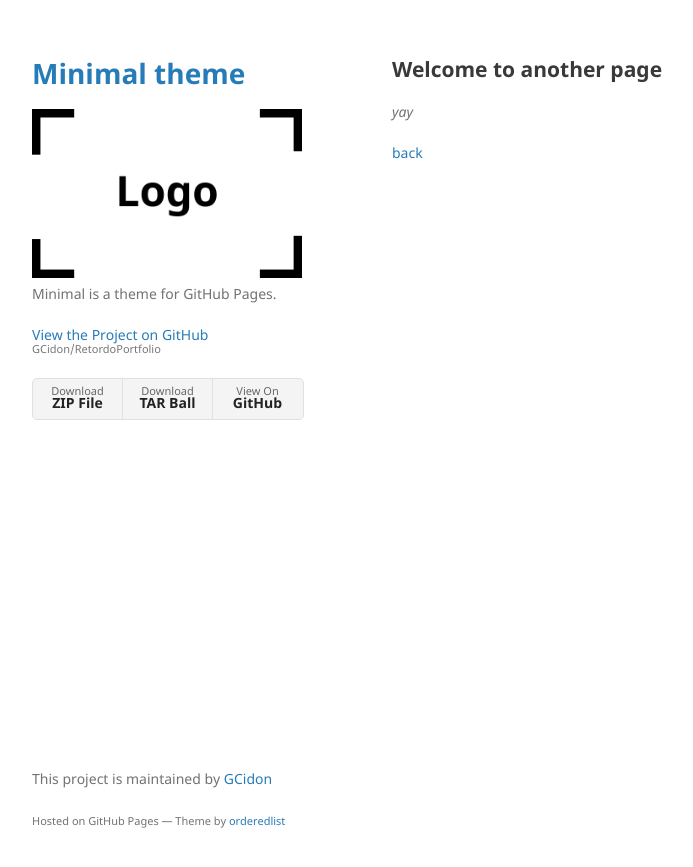
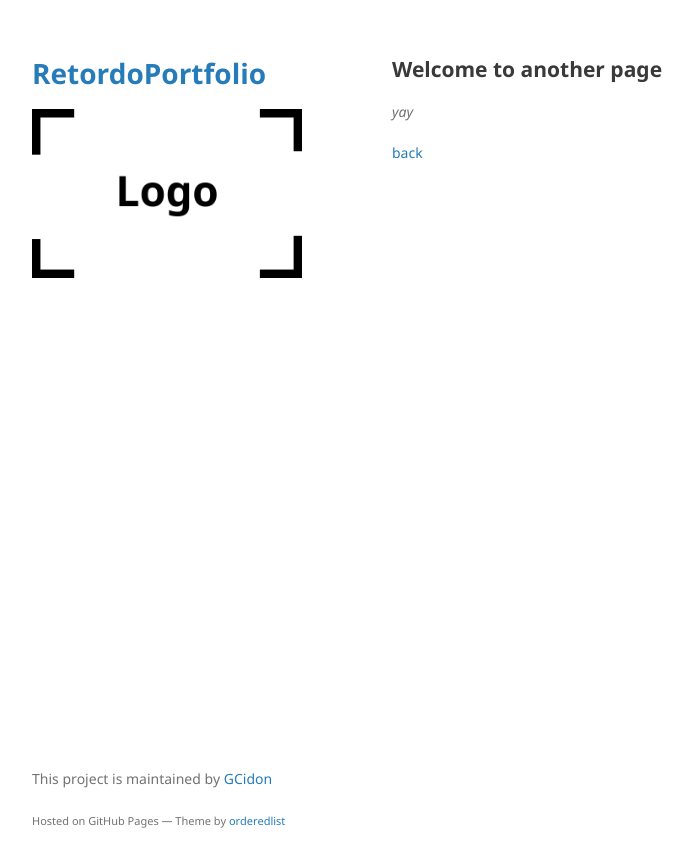
Before and after one commit to GCidon/RetordoPortfolio, a Jekyll site: the page built from another-page.md, in a window 1280 px wide. Shown: the top 867 px of the page, without its empty margins (178-871 px from the left). Built offline with Jekyll 4.4.1, drawn with Linux system fonts in a browser that asks for light colours; our own code applies the rules of GitHub Pages for plain Markdown files.

Commit message:
Actualizado layout izquierda

```diff
--- a/_layouts/default.html
+++ b/_layouts/default.html
@@ -15,28 +15,10 @@
   <body>
     <div class="wrapper">
       <header>
-        <h1><a href="{{ "/" | absolute_url }}">{{ site.title | default: site.github.repository_name }}</a></h1>
+        <h1><a href="{{ "/" | absolute_url }}">{{ site.github.repository_name }}</a></h1>
 
         {% if site.logo %}
           <img src="{{site.logo | relative_url}}" alt="Logo" />
-        {% endif %}
-
-        <p>{{ site.description | default: site.github.project_tagline }}</p>
-
-        {% if site.github.is_project_page %}
-        <p class="view"><a href="{{ site.github.repository_url }}">View the Project on GitHub <small>{{ site.github.repository_nwo }}</small></a></p>
-        {% endif %}
-
-        {% if site.github.is_user_page %}
-        <p class="view"><a href="{{ site.github.owner_url }}">View My GitHub Profile</a></p>
-        {% endif %}
-
-        {% if site.show_downloads %}
-        <ul class="downloads">
-          <li><a href="{{ site.github.zip_url }}">Download <strong>ZIP File</strong></a></li>
-          <li><a href="{{ site.github.tar_url }}">Download <strong>TAR Ball</strong></a></li>
-          <li><a href="{{ site.github.repository_url }}">View On <strong>GitHub</strong></a></li>
-        </ul>
         {% endif %}
       </header>
       <section>
```
